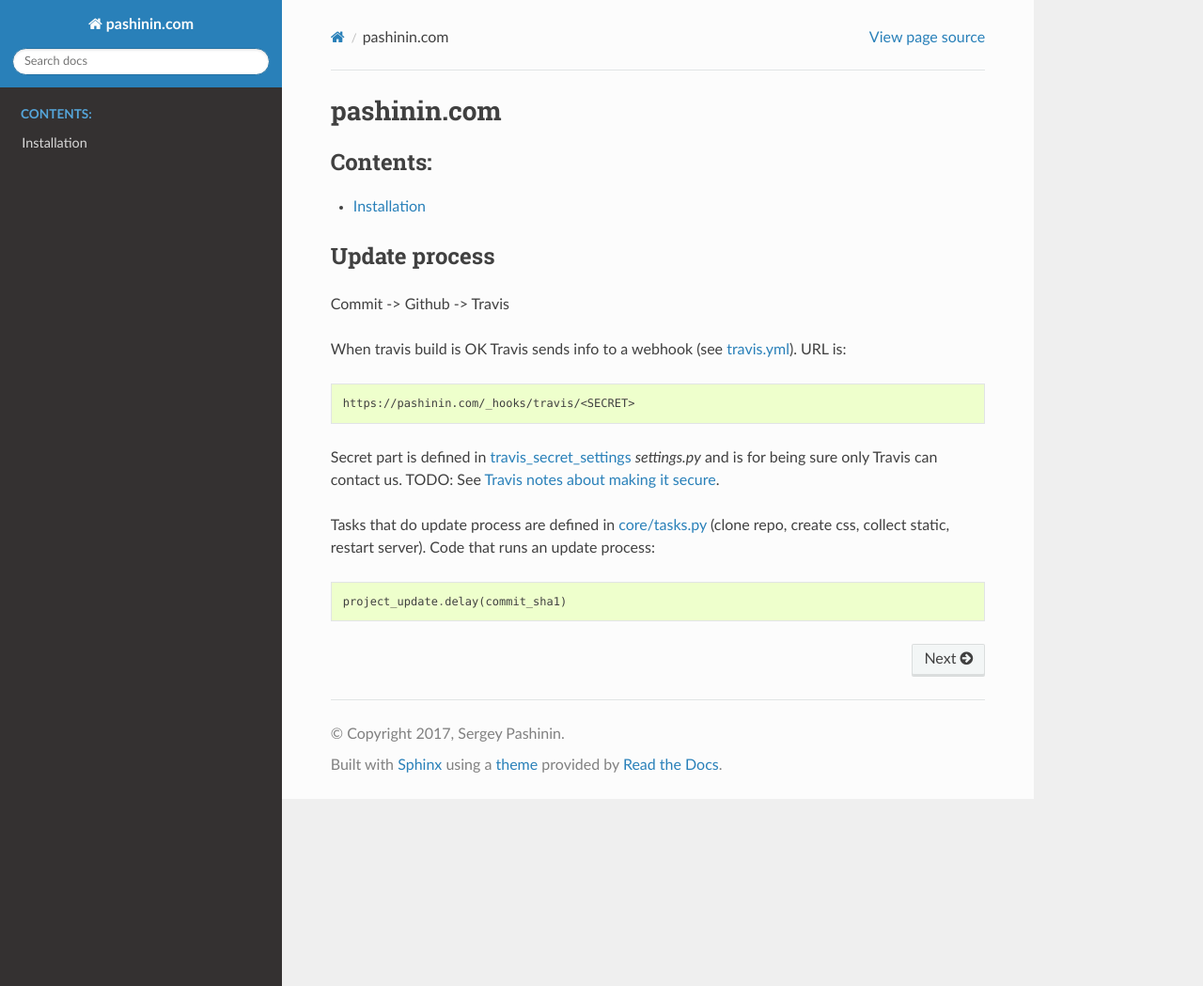
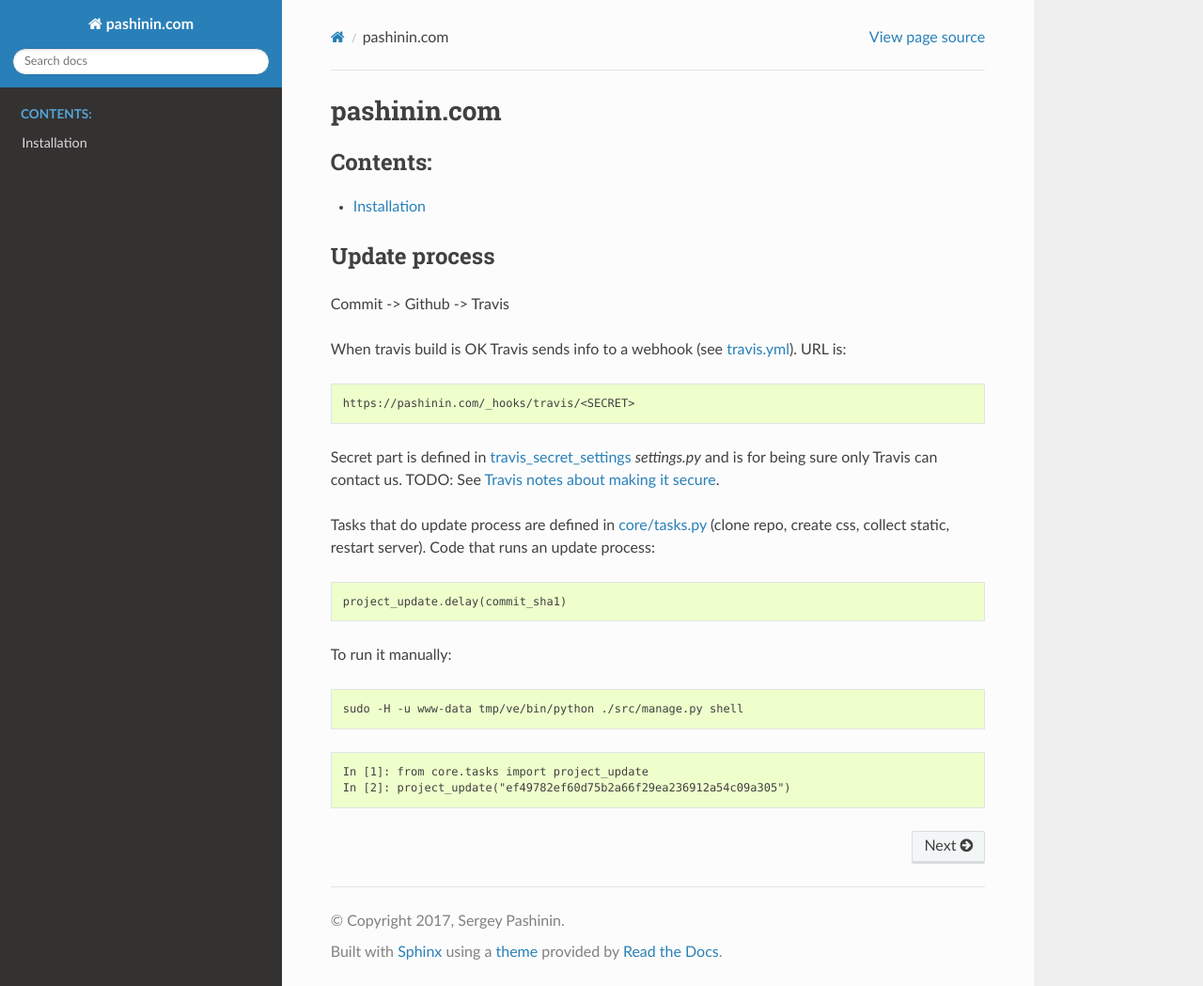
Before and after one commit to keyeMyria/api, a Sphinx documentation site: the page built from docs/index.rst, in a window 1280 px wide and 1049 px high. Shown: the whole window at 94% size. Built offline with Sphinx 7.4.7 and the Read the Docs theme 2.0.0, drawn with Linux system fonts in a browser that asks for light colours.

Commit message:
docs and fixing update process

```diff
--- a/docs/index.rst
+++ b/docs/index.rst
@@ -44,6 +44,21 @@
    project_update.delay(commit_sha1)
 
 
+To run it manually:
+
+
+.. code-block:: bash
+
+   sudo -H -u www-data tmp/ve/bin/python ./src/manage.py shell
+
+
+.. code-block:: text
+
+   In [1]: from core.tasks import project_update
+   In [2]: project_update("ef49782ef60d75b2a66f29ea236912a54c09a305")
+
+
+
 .. _core/tasks.py: https://github.com/pashinin-com/pashinin.com/blob/master/src/core/tasks.py
 .. _travis_secret_settings: https://github.com/pashinin-com/pashinin.com/blob/master/configs/settings.py.mustache#L334
 .. _travis.yml: https://github.com/pashinin-com/pashinin.com/blob/master/.travis.yml#L105-L106
```
Also changed, not shown: 2 other files.
